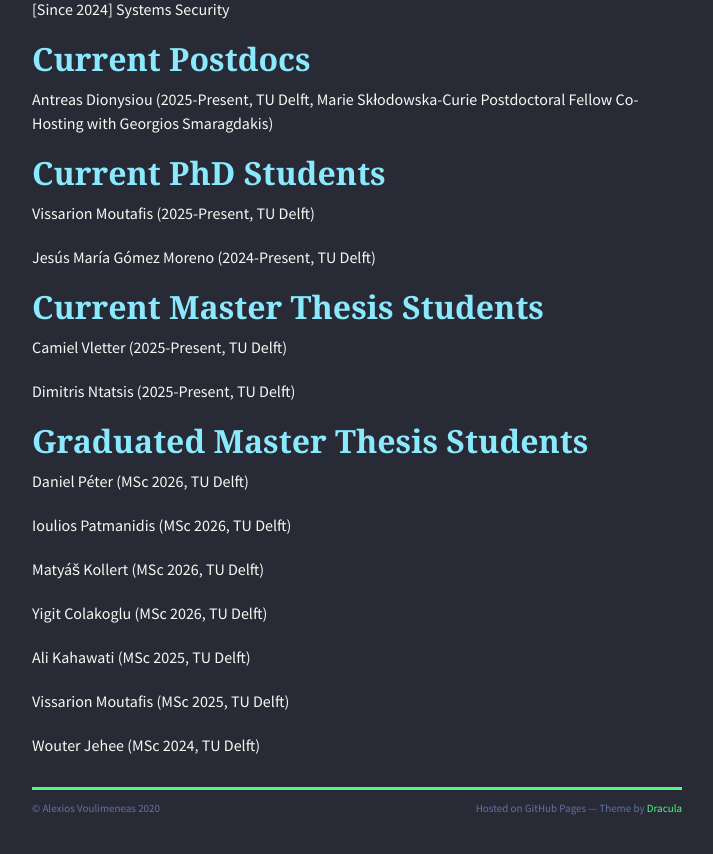
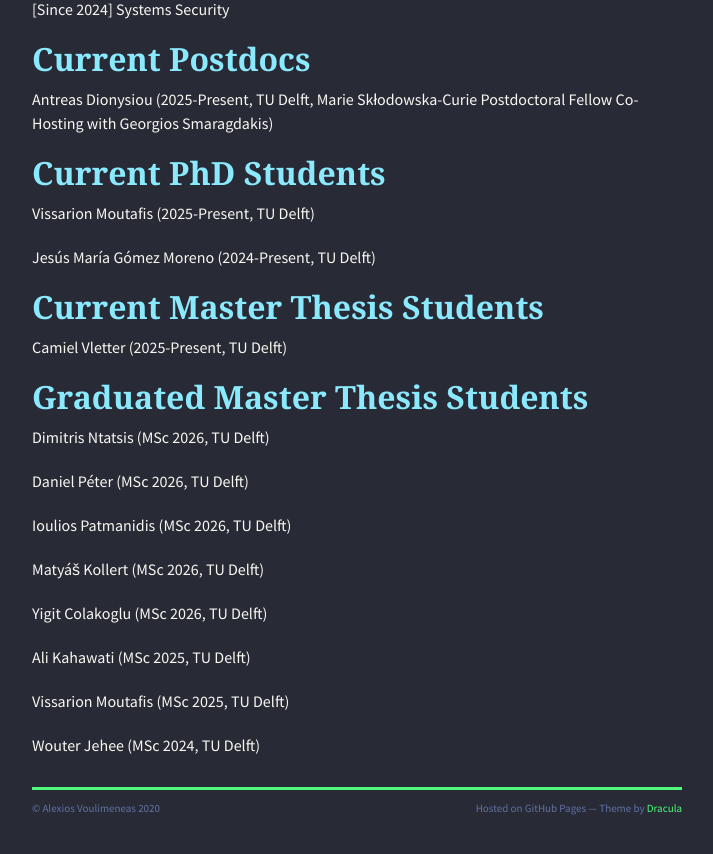
Before and after one commit to alexios-voulimeneas/alexios-voulimeneas.github.io, a Jekyll site: the page built from index.md, in a window 1280 px wide and 900 px high, scrolled down 6547 px. Shown: the top 854 px of the window, without its empty margins (283-996 px from the left). Built offline with Jekyll 4.4.1, drawn with Linux system fonts in a browser that asks for light colours; nearby versions of some CDN libraries; the repository's description, which GitHub fills in, is left out.

Commit message:
Update index.md

```diff
--- a/index.md
+++ b/index.md
@@ -227,9 +227,9 @@ Jesús María Gómez Moreno (2024-Present, TU Delft)
 
 Camiel Vletter (2025-Present, TU Delft)
 
-Dimitris Ntatsis (2025-Present, TU Delft)
+## [](#header-2) Graduated Master Thesis Students
 
-## [](#header-2) Graduated Master Thesis Students
+Dimitris Ntatsis (MSc 2026, TU Delft)
 
 Daniel Péter (MSc 2026, TU Delft)
 
```
